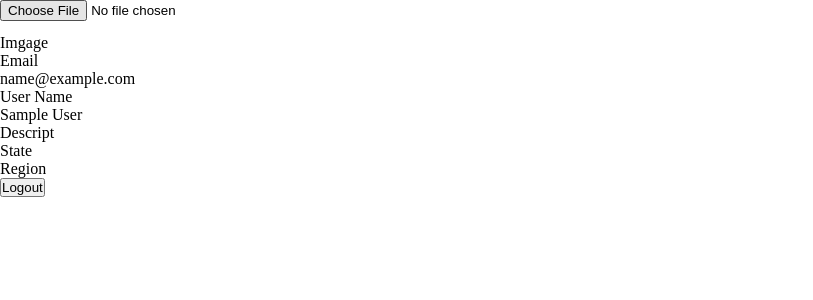
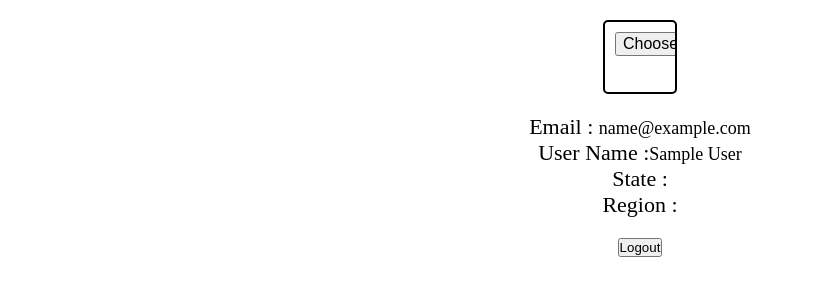
Before and after one commit to leductuyen/BaitapPowergate, a React (Create React App) app: page /profile in a window 1280 px wide. Shown: the top 300 px of the page, without its empty margins (0-813 px from the left). Built offline with nearby package versions, Linux system fonts and the light colour scheme; sample sign-in values are in the browser's storage.

Commit message:
success baitap6

```diff
--- a/src/pages/Profile/Profile.scss
+++ b/src/pages/Profile/Profile.scss
@@ -1,4 +1,18 @@
-.uploaded-img {
-    height: auto;
-    width: 500px;
+.container {
+    .email,
+    .user,
+    .state,
+    .region {
+        .title {
+            font-size: 22px;
+            color: black;
+        }
+        .content {
+            font-size: 18px;
+            color: black;
+        }
+    }
+    button {
+        margin-top: 20px;
+    }
 }
--- a/src/pages/Profile/Profile.tsx
+++ b/src/pages/Profile/Profile.tsx
@@ -1,6 +1,7 @@
 import { useContext } from 'react'
 import { AuthContext } from '../../context/AuthContext'
 import Upload from './UploadImage/Upload'
+import './Profile.scss'
 
 const Profile = () => {
     const { userLogin, logout } = useContext(AuthContext)
@@ -8,22 +9,27 @@ const Profile = () => {
     //! State
 
     return (
-        <>
+        <div className="container">
             <Upload />
-            <div>
-                <div>Imgage</div>
-                <div>Email</div>
-                <div>{userLogin?.email}</div>
-                <div>User Name</div>
-                <div>{userLogin?.name}</div>
-                <div>Descript</div>
-                <div>State</div>
-                <div>{userLogin?.state}</div>
-                <div>Region</div>
-                <div>{userLogin?.region}</div>
-                <button onClick={logout}>Logout</button>
+
+            <div className="email">
+                <span className="title">Email : </span>
+                <span className="content">{userLogin?.email}</span>
             </div>
-        </>
+            <div className="user">
+                <span className="title">User Name :</span>
+                <span className="content">{userLogin?.name}</span>
+            </div>
+            <div className="state">
+                <span className="title">State :</span>
+                <span className="content">{userLogin?.state}</span>
+            </div>
+            <div className="region">
+                <span className="title">Region :</span>
+                <span className="content">{userLogin?.region}</span>
+            </div>
+            <button onClick={logout}>Logout</button>
+        </div>
     )
 }
 
--- a/src/pages/Profile/UploadImage/Upload.scss
+++ b/src/pages/Profile/UploadImage/Upload.scss
@@ -3,6 +3,46 @@
     .my-image {
         max-width: 100%;
     }
+}
+.Upload input[type='file'] {
+    /* tùy chỉnh kích thước */
+    width: 50px;
+    height: 50px;
+
+    /* tùy chỉnh kiểu chữ */
+    font-size: 16px;
+    font-weight: bold;
+    text-transform: uppercase;
+
+    /* thêm viền */
+    border: 2px solid #000;
+    border-radius: 5px;
+
+    /* thêm padding và margin */
+    padding: 10px;
+    margin-bottom: 20px;
+}
+
+.Upload canvas {
+    /* tùy chỉnh kích thước */
+    width: 50px;
+    height: 50px;
+
+    border-radius: 50%;
+    /* tùy chỉnh vị trí */
+    margin: 0 auto;
+    display: block;
+}
+
+.Upload img {
+    /* tùy chỉnh kích thước */
+    width: 350px;
+    height: 350px;
+
+    border-radius: 50%;
+    /* tùy chỉnh vị trí */
+    margin: 0 auto;
+    display: block;
 }
 
 .Crop-Controls {
--- a/src/pages/Profile/UploadImage/Upload.tsx
+++ b/src/pages/Profile/UploadImage/Upload.tsx
@@ -1,21 +1,21 @@
-import React, {
-    useState,
-    useRef,
+import {
     ChangeEvent,
     SyntheticEvent,
     useContext,
+    useRef,
+    useState,
 } from 'react'
 import ReactCrop, {
+    Crop,
+    PixelCrop,
     centerCrop,
     makeAspectCrop,
-    Crop,
-    PixelCrop,
 } from 'react-image-crop'
+import 'react-image-crop/dist/ReactCrop.css'
+import { AuthContext } from '../../../context/AuthContext'
+import './Upload.scss'
 import { canvasPreview } from './canvasPreview'
 import { useDebounceEffect } from './useDebounceEffect'
-import 'react-image-crop/dist/ReactCrop.css'
-import './Upload.scss'
-import { AuthContext } from '../../../context/AuthContext'
 
 const centerAspectCrop = (
     mediaWidth: number,
@@ -38,15 +38,21 @@ const centerAspectCrop = (
 }
 
 const Upload = () => {
+    //! Context
     const { userLogin } = useContext(AuthContext)
+    //! State
     const [imgSrc, setImgSrc] = useState(userLogin?.avatar)
-    console.log(imgSrc)
+    const [croppedImage, setCroppedImage] = useState<string | null>(null)
+    const [isImageEdited, setIsImageEdited] = useState(false)
+    const [isSaving, setIsSaving] = useState(false)
+    const avatarRef = useRef<HTMLInputElement>(null)
     const previewCanvasRef = useRef<HTMLCanvasElement>(null)
     const imgRef = useRef<HTMLImageElement>(null)
     const [crop, setCrop] = useState<Crop>()
     const [completedCrop, setCompletedCrop] = useState<PixelCrop>()
     const [aspect, setAspect] = useState<number | undefined>(16 / 9)
 
+    //! Function
     const onSelectFile = (e: ChangeEvent<HTMLInputElement>) => {
         if (e.target.files && e.target.files.length > 0) {
             setCrop(undefined) // Makes crop preview update between images.
@@ -62,6 +68,34 @@ const Upload = () => {
         if (aspect) {
             const { width, height } = e.currentTarget
             setCrop(centerAspectCrop(width, height, aspect))
+        }
+    }
+    const handleSave = () => {
+        setIsSaving(true)
+        const canvas = previewCanvasRef.current
+        if (!canvas) return
+
+        const imgDataUrl = canvas.toDataURL('image/png')
+        setCroppedImage(imgDataUrl)
+        setImgSrc(imgDataUrl)
+        setIsImageEdited(true)
+        setIsSaving(false)
+    }
+    const resetState = () => {
+        setCrop(undefined)
+        setCompletedCrop(undefined)
+        setImgSrc(userLogin?.avatar ?? null)
+        setCroppedImage(null)
+        setIsImageEdited(false)
+        setAspect(16 / 9)
+        if (previewCanvasRef.current) {
+            const ctx = previewCanvasRef.current.getContext('2d')
+            if (ctx) {
+                ctx.clearRect(0, 0, ctx.canvas.width, ctx.canvas.height)
+            }
+        }
+        if (avatarRef.current) {
+            avatarRef.current.value = ''
         }
     }
 
@@ -85,12 +119,24 @@ const Upload = () => {
         [completedCrop]
     )
 
+    //! Return
     return (
         <div className="Upload">
             <div className="Crop-Controls">
-                <input type="file" accept="image/*" onChange={onSelectFile} />
+                <input
+                    type="file"
+                    accept="image/*"
+                    onChange={onSelectFile}
+                    ref={avatarRef}
+                    style={{ display: imgSrc ? 'none' : 'block' }}
+                />
             </div>
-            {!!imgSrc && (
+            {isImageEdited ? (
+                // Render phần tử img nếu ảnh đã được chỉnh sửa
+                <img src={croppedImage ?? ''} alt="" />
+            ) : (
+                // Render phần tử ReactCrop nếu ảnh chưa được chỉnh sửa
+                !!imgSrc && (
                     <ReactCrop
                         crop={crop}
                         onChange={(_, percentCrop) => setCrop(percentCrop)}
@@ -105,6 +151,7 @@ const Upload = () => {
                             className="my-image"
                         />
                     </ReactCrop>
+                )
             )}
             {!!completedCrop && (
                 <>
@@ -114,9 +161,21 @@ const Upload = () => {
                             style={{
                                 width: Math.round(completedCrop?.width ?? 0),
                                 height: Math.round(completedCrop?.height ?? 0),
+                                display: isImageEdited ? 'none' : 'block', // Ẩn canvas nếu ảnh đã được chỉnh sửa
                             }}
                         />
                     </div>
+                    <button onClick={handleSave} disabled={isSaving}>
+                        {isSaving ? 'Saving...' : 'Save'}
+                    </button>
+                    <button
+                        onClick={() => {
+                            resetState()
+                            avatarRef.current?.click()
+                        }}
+                    >
+                        Choose Image
+                    </button>
                 </>
             )}
         </div>
```
Lines whose indentation alone changed are shown as unchanged.
